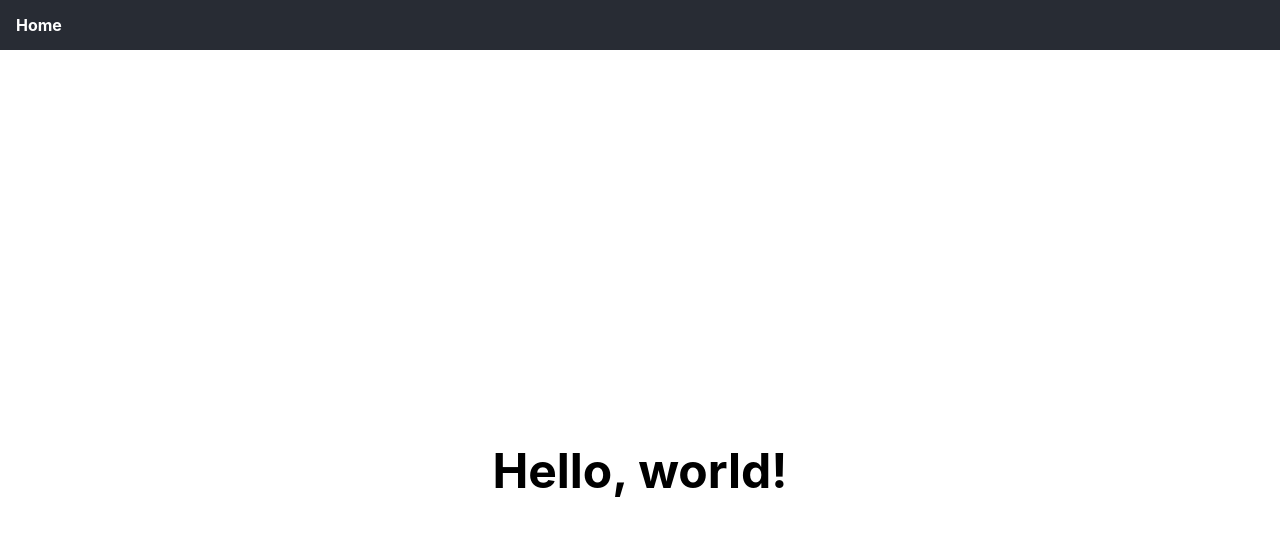
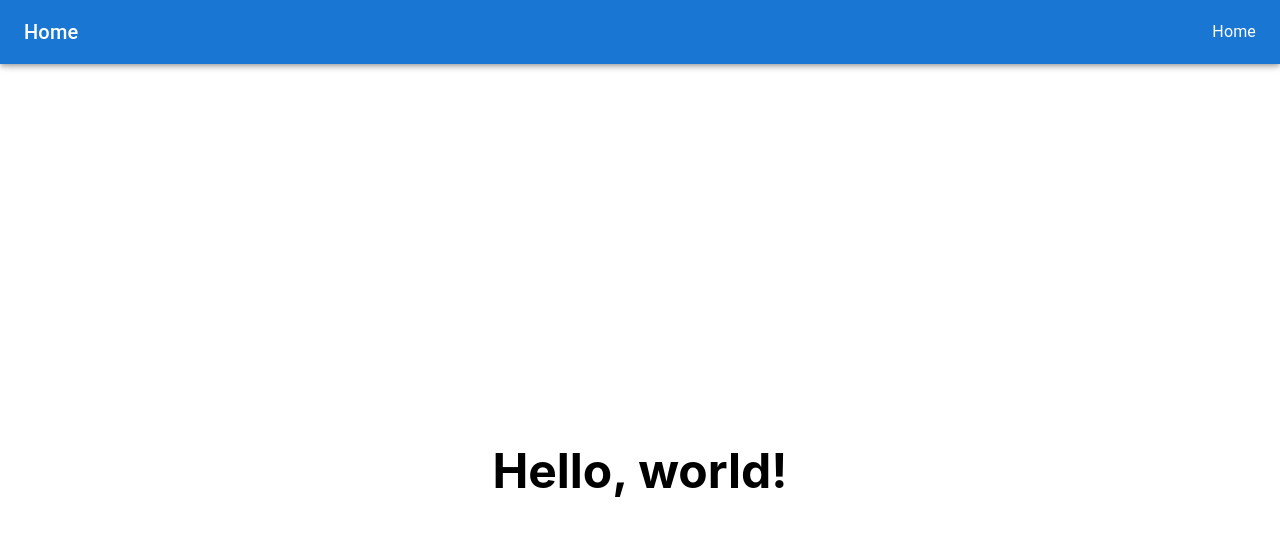
Before and after one commit to avanbraeckel/avanbraeckel.github.io, a React (Create React App) app in the folder react-app/: page / in a window 1280 px wide. Shown: the top 536 px of the page. Built offline with nearby package versions, Linux system fonts and the light colour scheme.

Commit message:
feature: use Material UI AppBar/Drawer responsive navbar

```diff
--- a/react-app/src/Navbar.tsx
+++ b/react-app/src/Navbar.tsx
@@ -1,30 +1,75 @@
 import React from 'react';
-import styled from 'styled-components';
+import AppBar from '@mui/material/AppBar';
+import Box from '@mui/material/Box';
+import Toolbar from '@mui/material/Toolbar';
+import IconButton from '@mui/material/IconButton';
+import Typography from '@mui/material/Typography';
+import Drawer from '@mui/material/Drawer';
+import List from '@mui/material/List';
+import ListItem from '@mui/material/ListItem';
+import ListItemButton from '@mui/material/ListItemButton';
+import ListItemText from '@mui/material/ListItemText';
+import MenuIcon from '@mui/icons-material/Menu';
+import useMediaQuery from '@mui/material/useMediaQuery';
+import { useTheme } from '@mui/material/styles';
+import { useState } from 'react';
 
-const Bar = styled.nav`
-  position: fixed;
-  top: 0;
-  left: 0;
-  width: 100%;
-  height: 50px;
-  background-color: #282c34;
-  display: flex;
-  align-items: center;
-  padding: 0 16px;
-  z-index: 1000;
-`;
+const Navbar: React.FC = () => {
+  const theme = useTheme();
+  const isMobile = useMediaQuery(theme.breakpoints.down('md'));
+  const [open, setOpen] = useState(false);
 
-const Brand = styled.a`
-  color: #fff;
-  text-decoration: none;
-  font-size: 1rem;
-  font-weight: bold;
-`;
+  const toggleDrawer = (value: boolean) => () => {
+    setOpen(value);
+  };
 
-const Navbar: React.FC = () => (
-  <Bar>
-    <Brand href="/">Home</Brand>
-  </Bar>
-);
+  const menuItems = [
+    { text: 'Home', href: '/' },
+  ];
+
+  const drawer = (
+    <Box sx={{ width: 250 }} role="presentation" onClick={toggleDrawer(false)}>
+      <List>
+        {menuItems.map((item) => (
+          <ListItem key={item.text} disablePadding>
+            <ListItemButton component="a" href={item.href}>
+              <ListItemText primary={item.text} />
+            </ListItemButton>
+          </ListItem>
+        ))}
+      </List>
+    </Box>
+  );
+
+  return (
+    <Box sx={{ flexGrow: 1 }}>
+      <AppBar position="fixed">
+        <Toolbar>
+          {isMobile && (
+            <IconButton color="inherit" edge="start" onClick={toggleDrawer(true)} sx={{ mr: 2 }}>
+              <MenuIcon />
+            </IconButton>
+          )}
+          <Typography variant="h6" component="div" sx={{ flexGrow: 1 }}>
+            Home
+          </Typography>
+          {!isMobile && menuItems.map((item) => (
+            <Typography
+              key={item.text}
+              component="a"
+              href={item.href}
+              sx={{ color: '#fff', textDecoration: 'none', ml: 2 }}
+            >
+              {item.text}
+            </Typography>
+          ))}
+        </Toolbar>
+      </AppBar>
+      <Drawer anchor="left" open={open} onClose={toggleDrawer(false)}>
+        {drawer}
+      </Drawer>
+    </Box>
+  );
+};
 
 export default Navbar;
```
